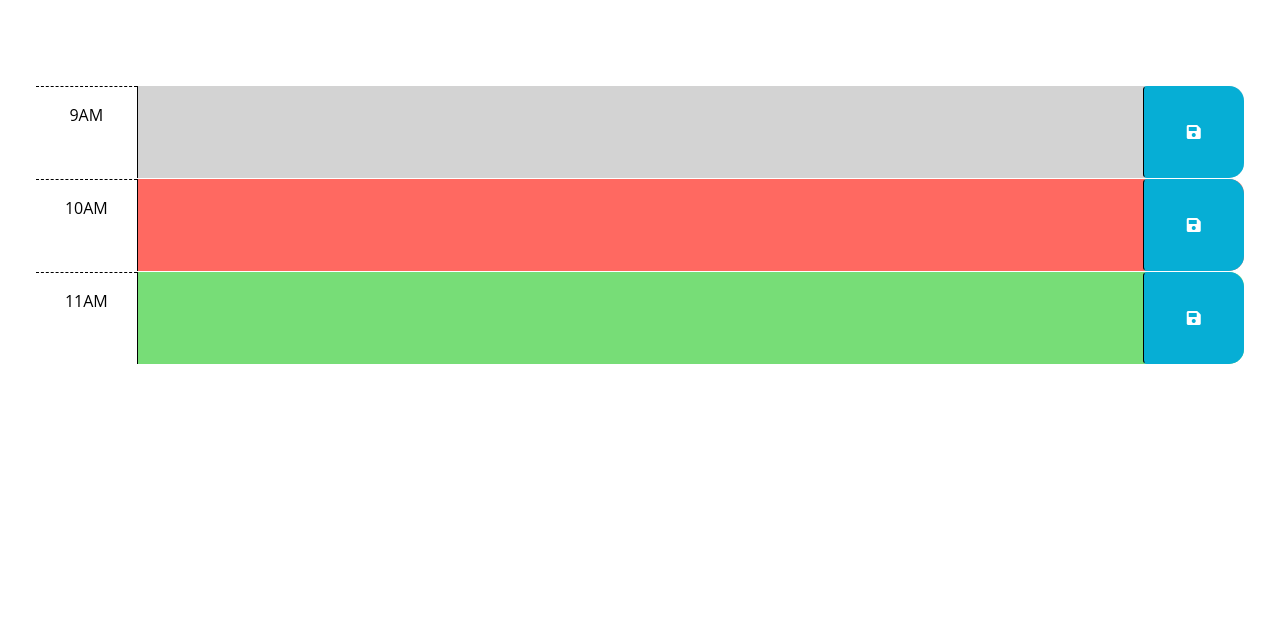
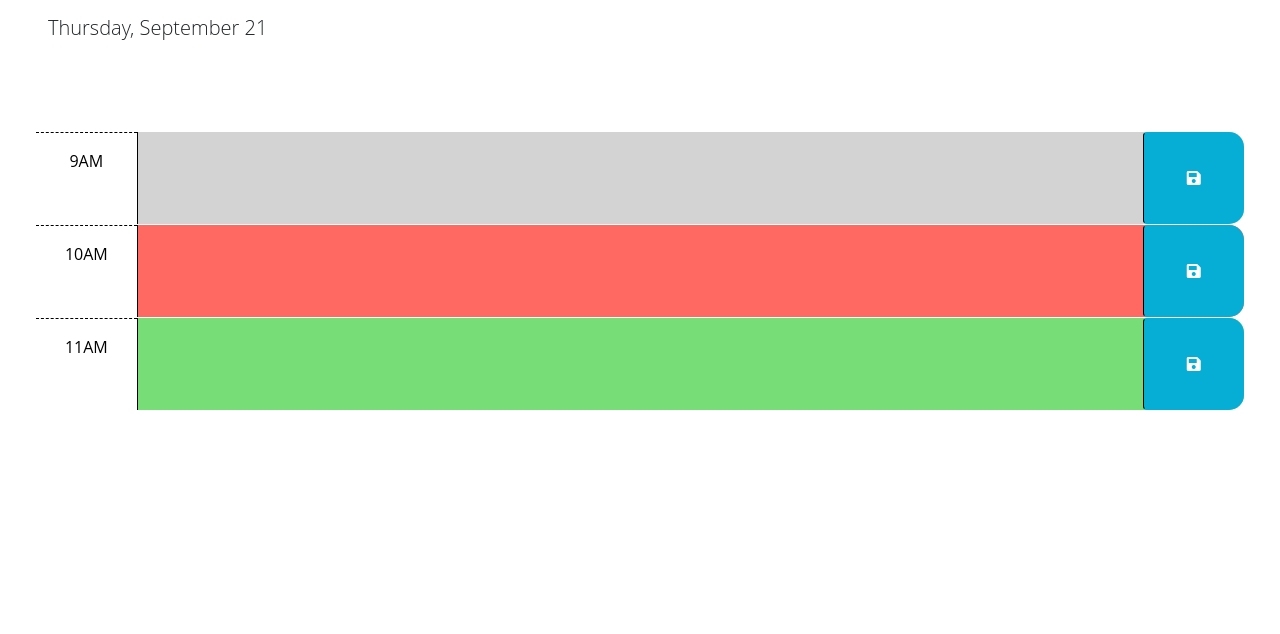
Before and after one commit to nicanthoni/project-work-day-scheduler, a plain HTML site: page index.html in a window 1280 px wide. Shown: the part 166-800 px from the top of the page. Drawn offline with nearby package versions, Linux system fonts and the light colour scheme; files that its build step writes are made by us from their sources.

Commit message:
Properly linked css and js to render succesfully

```diff
--- a/Develop/script.js
+++ b/Develop/script.js
@@ -1,7 +1,7 @@
 // Wrap all code that interacts with the DOM in a call to jQuery to ensure that
 // the code isn't run until the browser has finished rendering all the elements
 // in the html.
-var currentDay = dayjs().format('dddd, MMMM D');
+var currentDay = dayjs().format('dddd, MMMM D'); // how to add "th" to end of numbers?
 $('#currentDay').text(currentDay);
 // set interval function to get it updating?
 
--- a/index.html
+++ b/index.html
@@ -20,7 +20,7 @@
       href="https://fonts.googleapis.com/css2?family=Fira+Sans:wght@400;700&display=swap"
       rel="stylesheet"
     />
-    <link rel="stylesheet" href="style.css" />
+    <link rel="stylesheet" href="./Develop/style.css" />
     <title>Work Day Scheduler</title>
   </head>
 
@@ -74,6 +74,6 @@
     <script src="https://cdn.jsdelivr.net/npm/dayjs@1.11.3/dayjs.min.js"
     integrity="sha256-iu/zLUB+QgISXBLCW/mcDi/rnf4m4uEDO0wauy76x7U="
     crossorigin="anonymous"></script>
-    <script src="script.js"></script>
+    <script src="./Develop/script.js"></script>
   </body>
 </html>
```
